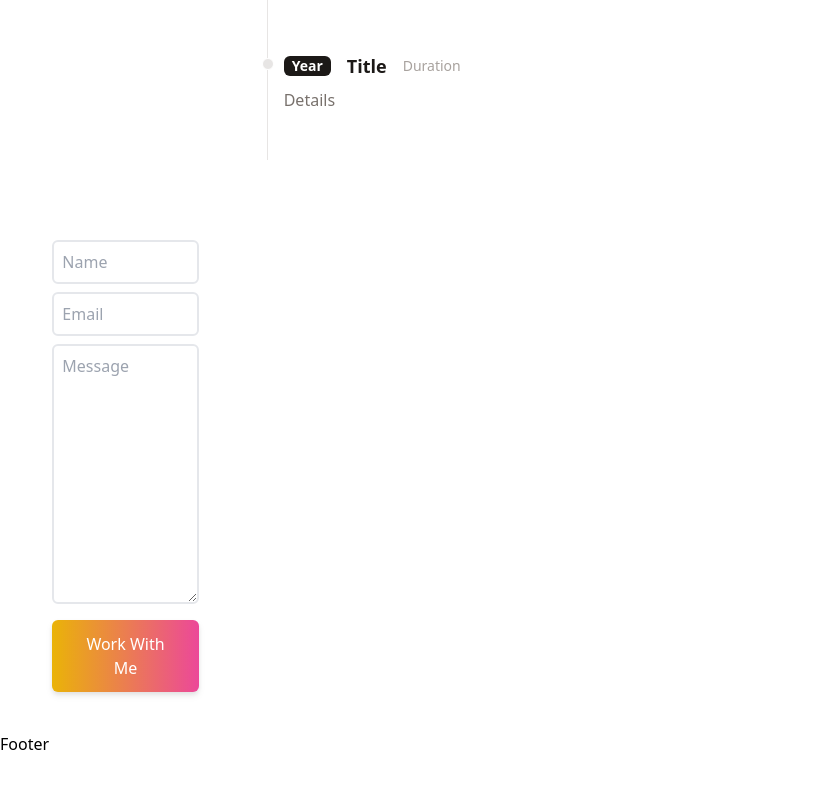
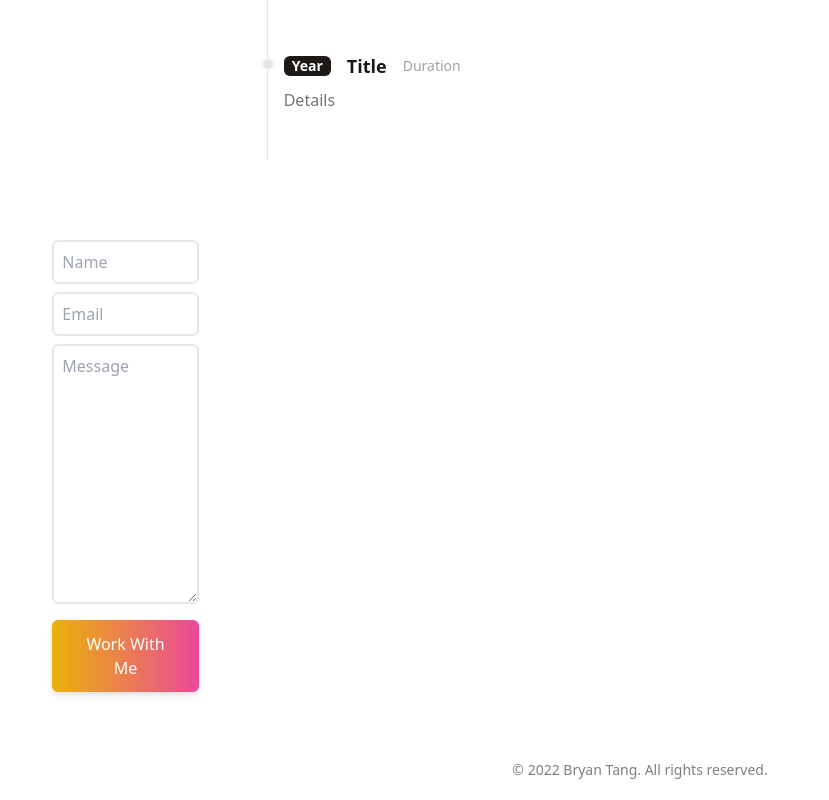
Before and after one commit to Kaiyan-Da-Man/Developer-Portfolio, a React (Vite) app: page / in a window 1280 px wide. Shown: the part 1024-1824 px from the top of the page, without its empty margins (0-829 px from the left). Before the commit the page ends 1780 px from the top, so only its background shows below. Built offline with nearby package versions, Linux system fonts and the light colour scheme.

Commit message:
Add footer

```diff
--- a/src/Components/Footer.jsx
+++ b/src/Components/Footer.jsx
@@ -2,6 +2,11 @@
 
 export default function Footer() {
   return (
-    <div>Footer</div>
+    <div className='py-5 text-center'>
+      {/* social icons */}
+      <p className='text-sm mt-2 opacity-50'>
+        &copy; {new Date().getFullYear()} Bryan Tang. All rights reserved.
+      </p>
+    </div>
   )
 }
```
